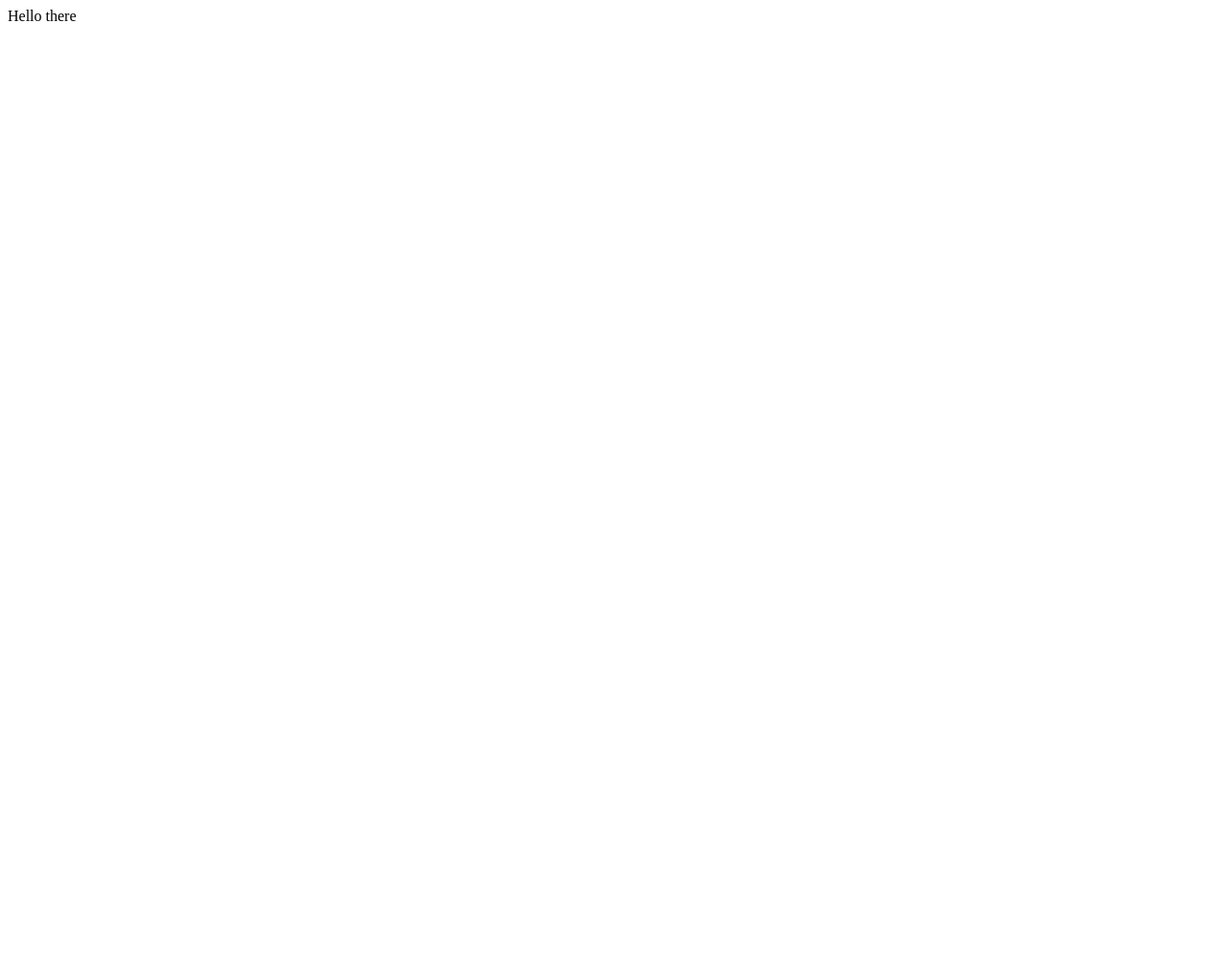
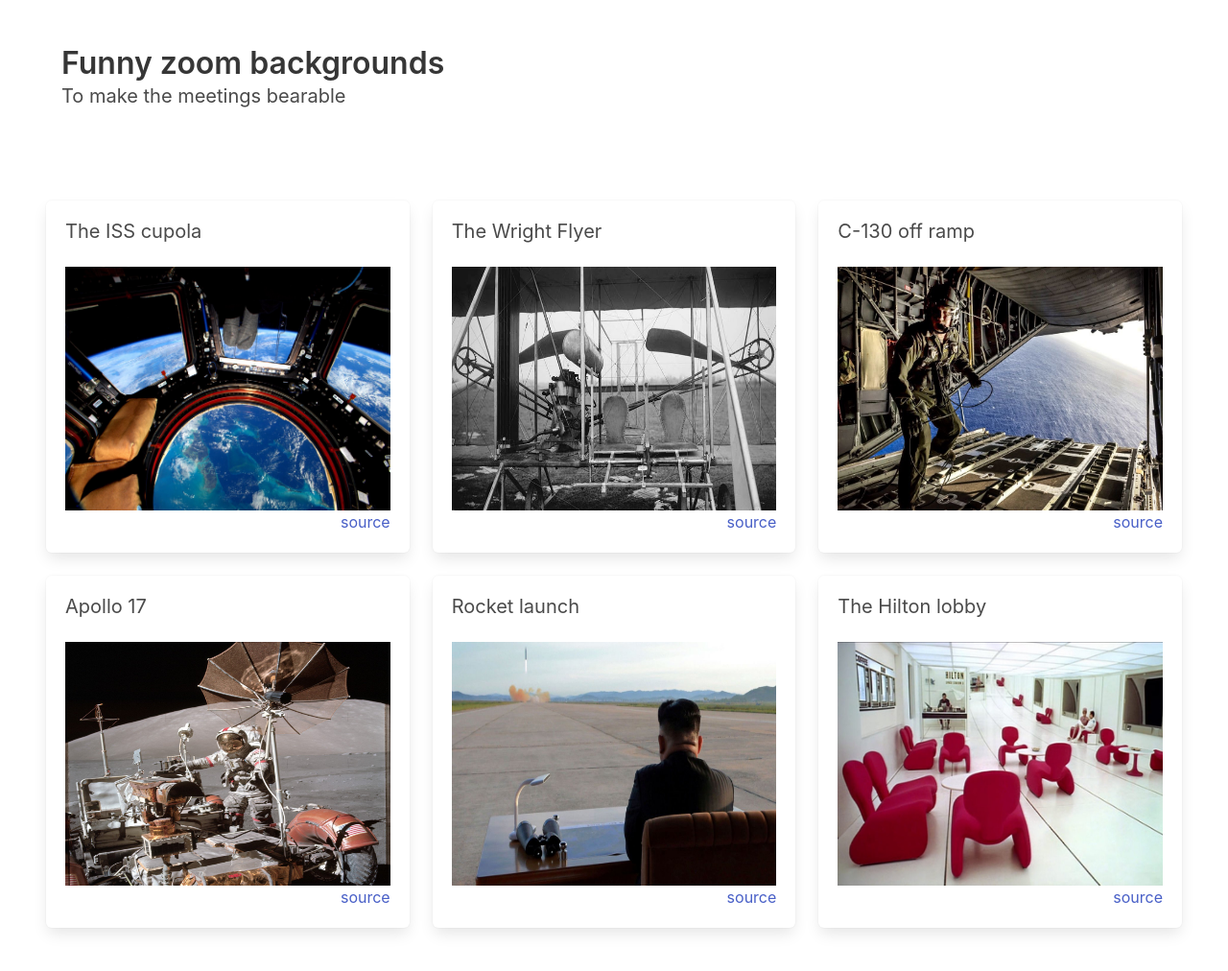
Before and after one commit to ptrlaszlo/funnyzoombackgrounds.com, a plain HTML site: page index.html in a window 1280 px wide. Shown: the whole page at 96% size. Before the commit the page ends 800 px from the top, so only its background shows below. Drawn offline with nearby package versions, Linux system fonts and the light colour scheme.

Commit message:
Generator

```diff
--- a/index.html
+++ b/index.html
@@ -1 +1,89 @@
-Hello there
+
+<!DOCTYPE html>
+<html>
+  <head>
+    <meta charset="utf-8">
+    <meta name="viewport" content="width=device-width, initial-scale=1">
+    <title>Funny zoom backgrounds | funnyzoombackgrounds.com</title>
+    <link rel="stylesheet" href="https://cdn.jsdelivr.net/npm/bulma@0.8.0/css/bulma.min.css">
+    <script defer src="https://use.fontawesome.com/releases/v5.3.1/js/all.js"></script>
+    <style type="text/css">
+      * {
+        oxutline: 1px solid red;
+      }
+    </style>
+  </head>
+  <body>
+  <section class="section">
+    <div class="container">
+      <h1 class="title">
+        Funny zoom backgrounds
+      </h1>
+      <p class="subtitle">
+        To make the meetings bearable
+      </p>
+    </div>
+  </section>
+
+  <section class="section">
+<div class="tile is-ancestor">
+<div class="tile is-parent">
+  <article class="tile is-child box">
+    <p class="subtitle">The ISS cupola</p>
+    <figure class="image is-4by3">
+      <img src="assets/img/ISS_cupola.jpg">
+    </figure>
+    <a class="is-pulled-right" href="https://twitter.com/AeroDork/status/1243354801225846784" target="_blank">source</a>
+  </article>
+</div>
+
+<div class="tile is-parent">
+  <article class="tile is-child box">
+    <p class="subtitle">The Wright Flyer</p>
+    <figure class="image is-4by3">
+      <img src="assets/img/wright.jpg">
+    </figure>
+    <a class="is-pulled-right" href="https://twitter.com/AeroDork/status/1243355008852062208" target="_blank">source</a>
+  </article>
+</div>
+
+<div class="tile is-parent">
+  <article class="tile is-child box">
+    <p class="subtitle">C-130 off ramp</p>
+    <figure class="image is-4by3">
+      <img src="assets/img/c130.jpg">
+    </figure>
+    <a class="is-pulled-right" href="https://twitter.com/AeroDork/status/1243355151185797120" target="_blank">source</a>
+  </article>
+</div>
+    </div><div class="tile is-ancestor">
+<div class="tile is-parent">
+  <article class="tile is-child box">
+    <p class="subtitle">Apollo 17</p>
+    <figure class="image is-4by3">
+      <img src="assets/img/apollo-17.jpg">
+    </figure>
+    <a class="is-pulled-right" href="https://twitter.com/AeroDork/status/1243355243347423237" target="_blank">source</a>
+  </article>
+</div>
+
+<div class="tile is-parent">
+  <article class="tile is-child box">
+    <p class="subtitle">Rocket launch</p>
+    <figure class="image is-4by3">
+      <img src="assets/img/kim.jpg">
+    </figure>
+    <a class="is-pulled-right" href="https://twitter.com/AeroDork/status/1243355334418157568" target="_blank">source</a>
+  </article>
+</div>
+
+<div class="tile is-parent">
+  <article class="tile is-child box">
+    <p class="subtitle">The Hilton lobby</p>
+    <figure class="image is-4by3">
+      <img src="assets/img/hilton-lobby.jpg">
+    </figure>
+    <a class="is-pulled-right" href="https://twitter.com/AeroDork/status/1243358086795915264" target="_blank">source</a>
+  </article>
+</div>
+    </div></section></body></html>
```
Also changed, not shown: assets/img/ISS_cupola.jpg (added), assets/img/apollo-17.jpg (added), assets/img/c130.jpg (added), assets/img/hilton-lobby.jpg (added), assets/img/kim.jpg (added), assets/img/wright.jpg (added), 2 other files.
